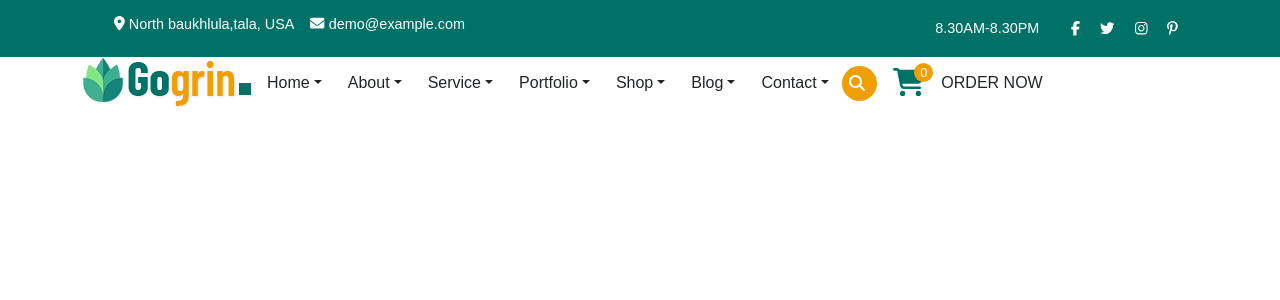
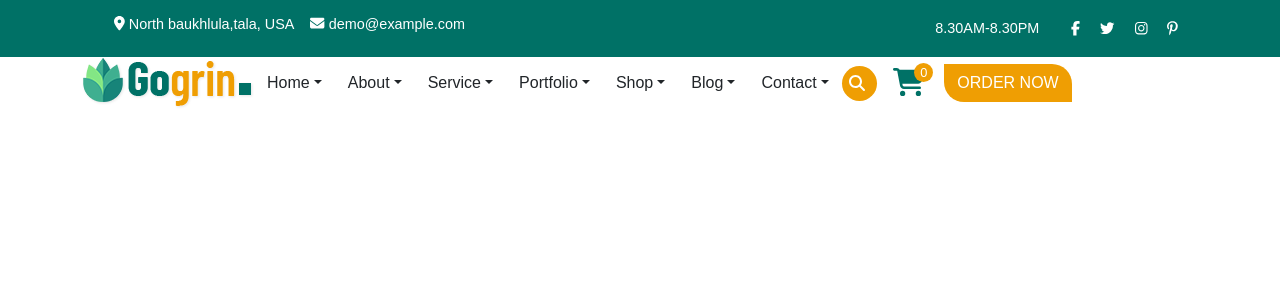
Before and after one commit to Flopiras/proj-html-vuejs, a Vue app: page / in a window 1280 px wide. Shown: the top 300 px of the page. Built offline with nearby package versions, Linux system fonts and the light colour scheme.

Commit message:
add button props

```diff
--- a/src/components/BaseButton.vue
+++ b/src/components/BaseButton.vue
@@ -1,12 +1,31 @@
 <script>
 export default {
 
-    props: { placeholder: String }
+    props: {
+        placeholder: String,
+        bgClass: String
+    }
 }
 </script>
 
 <template>
-    <button class="btn ">{{ placeholder }}</button>
+    <button :class="bgClass" class="btn" type="button">{{ placeholder }}</button>
 </template>
 
-<style lang="scss" scoped></style>
+<style lang="scss" scoped>
+@use '../assets/sass/vars' as *;
+
+button {
+    margin: 0 1rem;
+    border-radius: 0 20px 0 20px;
+    color: white;
+}
+
+.btn-main {
+    background-color: $main-color;
+}
+
+.btn-second {
+    background-color: $second-main-color;
+}
+</style>
--- a/src/components/header/HeaderMain.vue
+++ b/src/components/header/HeaderMain.vue
@@ -31,7 +31,7 @@ export default {
                 </div>
 
                 <!-- button -->
-                <BaseButton :placeholder="'ORDER NOW'" />
+                <BaseButton :bgClass="'btn-second'" :placeholder="'ORDER NOW'" />
             </div>
         </div>
     </div>
```
